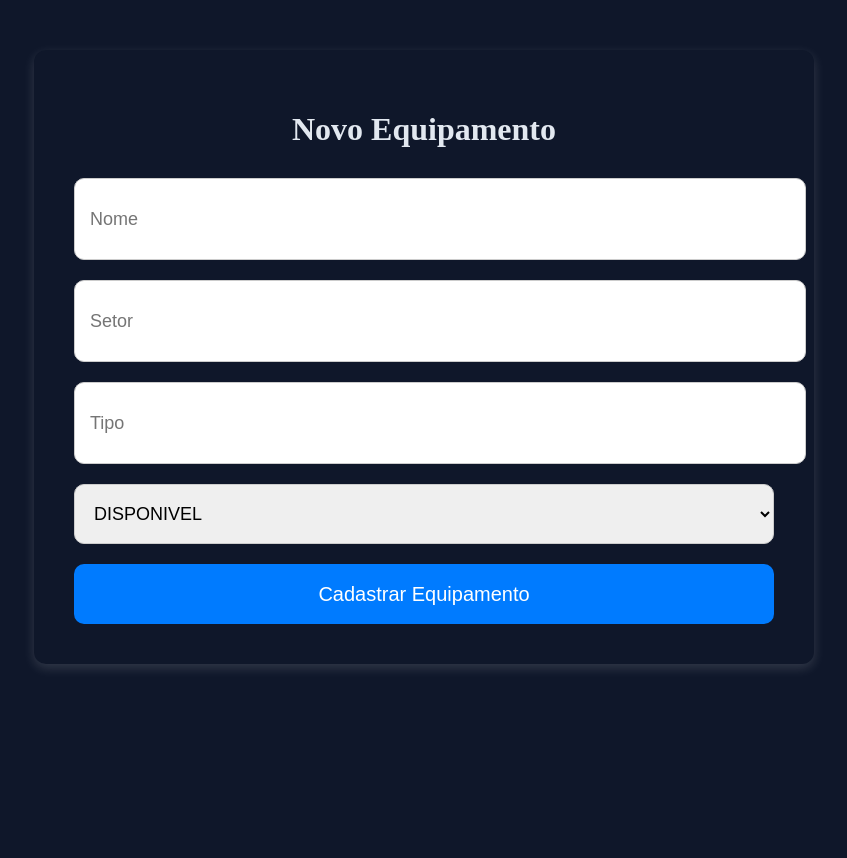
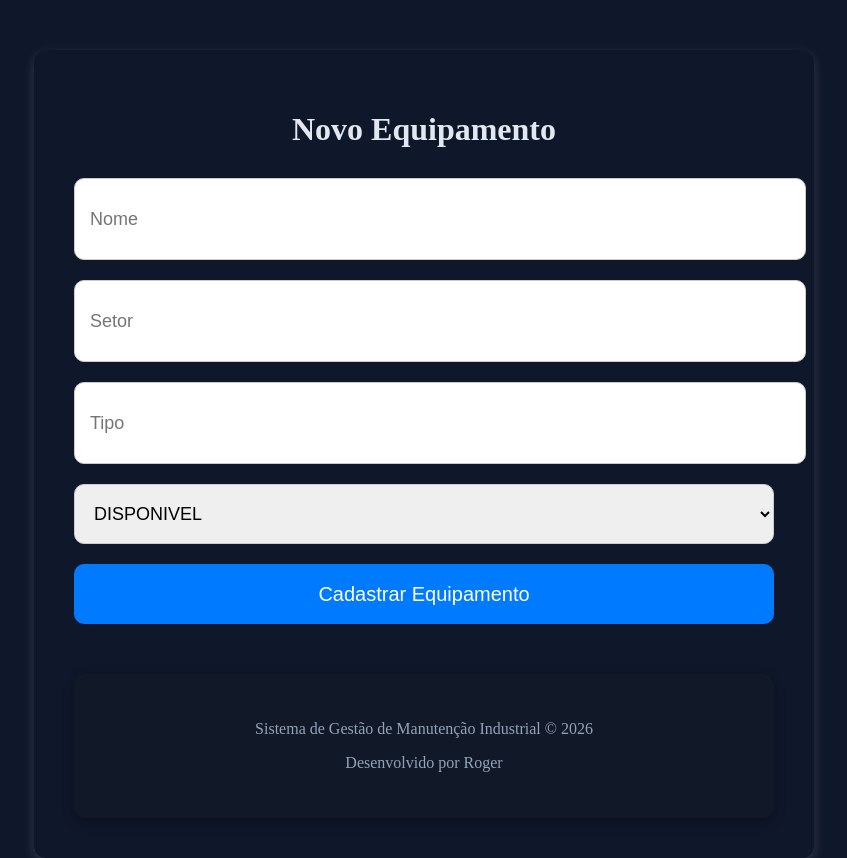
Before and after one commit to RogerGuiSilva/MainTech, a React (Vite) app in the folder front/: page /equipamentos/novo in a window 1280 px wide. Shown: the whole page, without its empty margins (216-1063 px from the left). Built offline with nearby package versions, Linux system fonts and the light colour scheme; the HTML template or start-up script is replaced by a standard one.

Commit message:
colocando um rodape

```diff
--- a/front/css/style.css
+++ b/front/css/style.css
@@ -580,6 +580,22 @@ body {
   color: #38bdf8;
 }
 
+.footer {
+  margin-top: 50px;
+
+  padding: 30px;
+
+  text-align: center;
+
+  background: #111827;
+
+  border-radius: 12px;
+
+  color: #94a3b8;
+
+  box-shadow: 0 4px 12px rgba(0,0,0,0.3);
+}
+
 
 
 
--- a/front/src/pages/EditarFalha.jsx
+++ b/front/src/pages/EditarFalha.jsx
@@ -133,6 +133,16 @@ export default function EditarFalha() {
 
       </form>
 
+      <footer className="footer">
+        <p>
+          Sistema de Gestão de Manutenção Industrial © 2026
+        </p>
+
+        <p>
+          Desenvolvido por Roger
+        </p>
+      </footer>
+
     </div>
 
   );
--- a/front/src/pages/Equipamentos.jsx
+++ b/front/src/pages/Equipamentos.jsx
@@ -145,6 +145,16 @@ export default function Equipamentos() {
 
       )}
 
+      <footer className="footer">
+        <p>
+          Sistema de Gestão de Manutenção Industrial © 2026
+        </p>
+
+        <p>
+          Desenvolvido por Roger
+        </p>
+      </footer>
+
     </div>
 
   );
--- a/front/src/pages/FalhaNova.jsx
+++ b/front/src/pages/FalhaNova.jsx
@@ -168,6 +168,16 @@ export default function FalhaNova() {
 
       </form>
 
+      <footer className="footer">
+        <p>
+          Sistema de Gestão de Manutenção Industrial © 2026
+        </p>
+
+        <p>
+          Desenvolvido por Roger
+        </p>
+      </footer>
+
     </div>
   );
 }
--- a/front/src/pages/Falhas.jsx
+++ b/front/src/pages/Falhas.jsx
@@ -109,6 +109,16 @@ export default function Falhas() {
         </section>
       )}
 
+      <footer className="footer">
+        <p>
+          Sistema de Gestão de Manutenção Industrial © 2026
+        </p>
+
+        <p>
+          Desenvolvido por Roger
+        </p>
+      </footer>
+
     </div>
   );
 }
--- a/front/src/pages/Historico.jsx
+++ b/front/src/pages/Historico.jsx
@@ -81,6 +81,16 @@ export default function Historico() {
         </section>
       )}
 
+      <footer className="footer">
+        <p>
+          Sistema de Gestão de Manutenção Industrial © 2026
+        </p>
+
+        <p>
+          Desenvolvido por Roger
+        </p>
+      </footer>
+
     </div>
   );
 }
--- a/front/src/pages/Home.jsx
+++ b/front/src/pages/Home.jsx
@@ -50,6 +50,16 @@ export default function Home() {
 
       </section>
 
+      <footer className="footer">
+        <p>
+          Sistema de Gestão de Manutenção Industrial © 2026
+        </p>
+
+        <p>
+          Desenvolvido por Roger
+        </p>
+      </footer>
+
     </div>
   );
 }
--- a/front/src/pages/Maquinas.jsx
+++ b/front/src/pages/Maquinas.jsx
@@ -137,6 +137,16 @@ export default function Maquinas() {
 
       )}
 
+      <footer className="footer">
+        <p>
+          Sistema de Gestão de Manutenção Industrial © 2026
+        </p>
+
+        <p>
+          Desenvolvido por Roger
+        </p>
+      </footer>
+
     </div>
 
   );
--- a/front/src/pages/NovaMaquina.jsx
+++ b/front/src/pages/NovaMaquina.jsx
@@ -89,6 +89,16 @@ export default function NovaMaquina() {
 
       </form>
 
+      <footer className="footer">
+        <p>
+          Sistema de Gestão de Manutenção Industrial © 2026
+        </p>
+
+        <p>
+          Desenvolvido por Roger
+        </p>
+      </footer>
+
     </div>
 
   );
--- a/front/src/pages/NovoEquipamento.jsx
+++ b/front/src/pages/NovoEquipamento.jsx
@@ -90,6 +90,16 @@ export default function NovoEquipamento() {
 
       </form>
 
+      <footer className="footer">
+        <p>
+          Sistema de Gestão de Manutenção Industrial © 2026
+        </p>
+
+        <p>
+          Desenvolvido por Roger
+        </p>
+      </footer>
+
     </div>
 
   );
--- a/front/src/pages/controle.jsx
+++ b/front/src/pages/controle.jsx
@@ -392,6 +392,16 @@ export default function Controle() {
 
       </div>
 
+      <footer className="footer">
+        <p>
+          Sistema de Gestão de Manutenção Industrial © 2026
+        </p>
+
+        <p>
+          Desenvolvido por Roger
+        </p>
+      </footer>
+
     </div>
 
   );
```
